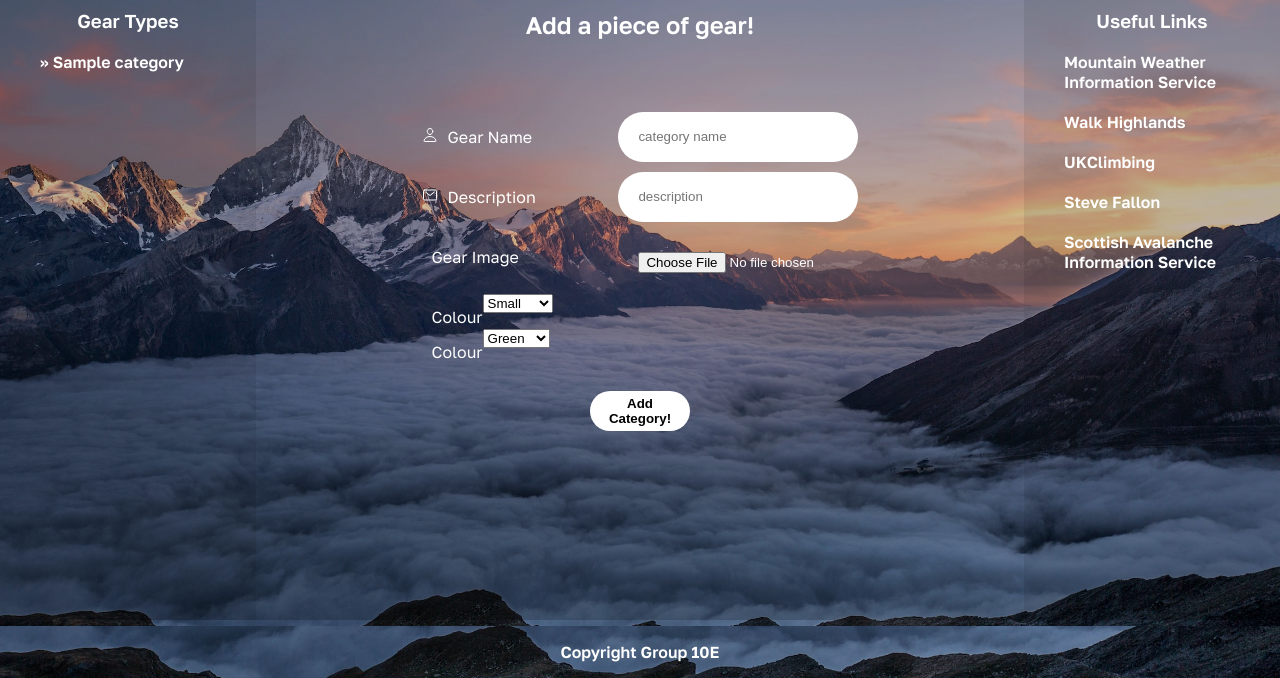
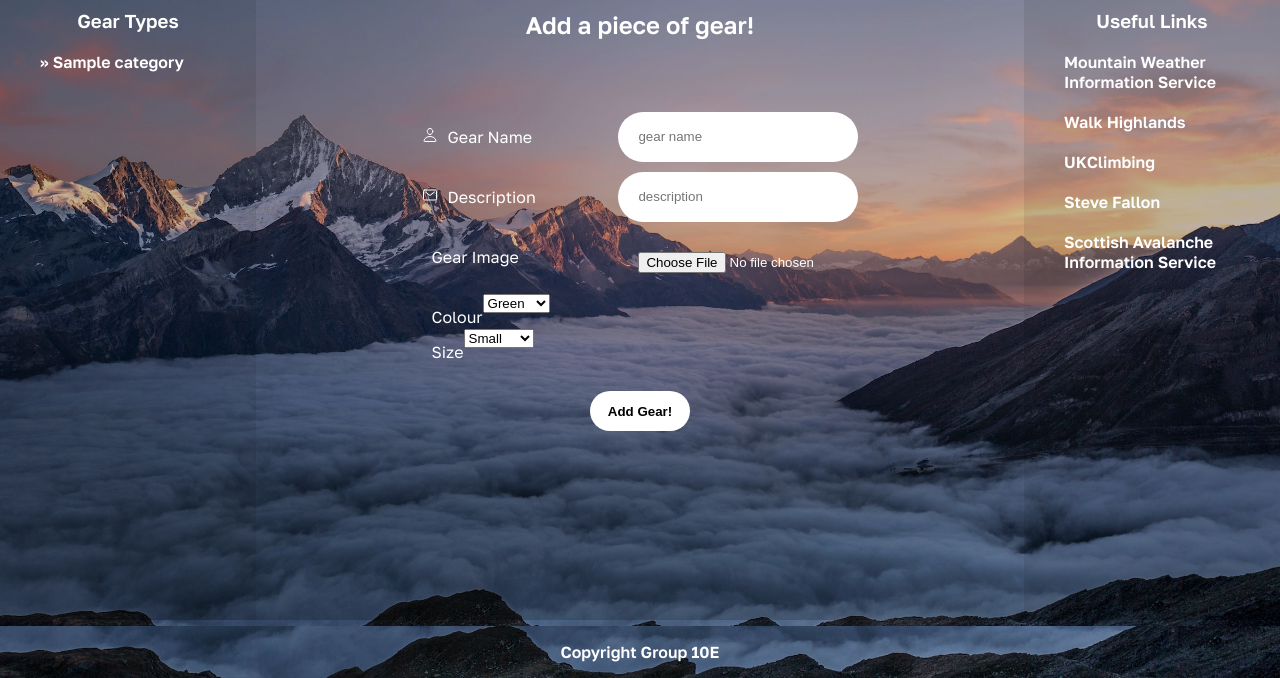
Before and after one commit to nathanlogie/wad2-groupProject, a Django app: a page that uses templates/gearStore/add_gear.html in a window 1280 px wide. Shown: the part 122-800 px from the top of the page. Run offline with Django 3.2, Linux system fonts and the light colour scheme; a user stored in the database is signed in; tables that the repository leaves empty hold one stand-in row (values such as "Sample post").

Commit message:
Gear view working!!!!!

```diff
--- a/gearStore/forms.py
+++ b/gearStore/forms.py
@@ -45,6 +45,7 @@ class GearForm(forms.ModelForm):
     class Meta:
         model = Gear
         exclude = ('category',)
+        fields = ('name', 'description', 'picture', 'colour', 'size')
 
 
 class AdminForm(forms.ModelForm):
--- a/gearStore/views.py
+++ b/gearStore/views.py
@@ -228,7 +228,7 @@ def add_gear(request, category_name_slug):
         category = None
 
     if category is None:
-        return redirect('/gear-store/')
+        return redirect(reverse("gearStore:index"))
 
     form = GearForm()
 
--- a/templates/gearStore/add_gear.html
+++ b/templates/gearStore/add_gear.html
@@ -1,6 +1,7 @@
 {% extends 'gearStore/base.html' %}
 {% load staticfiles %}
-
+<!DOCTYPE html>
+<html lang='en'>
 {% block title_block %}
     Add a piece of gear
 {% endblock %}
@@ -9,8 +10,8 @@
     <h1 id="page-header">Add a piece of gear!</h1>
     <div class="form-container">
         <div class="form-value">
-            <form enctype="multipart/form-data" id='category_form' method="post"
-                  action="{% url "gearStore:add-gear" category_name_slug %}">
+            <form enctype="multipart/form-data" id='gear_form' method="post"
+                  action="{% url "gearStore:add-gear" category.slug %}">
                 {% csrf_token %}
                 {% for hidden in form.hidden_fields %}
                     {{ hidden }}
@@ -18,7 +19,7 @@
                 <div class="input-box">
                     <ion-icon name="person-outline"></ion-icon>
                     <Label for="">Gear Name</Label>
-                    <input type="text" name="name" placeholder="category name" required>
+                    <input type="text" name="name" placeholder="gear name" required>
                 </div>
                 <div class="input-box">
                     <ion-icon name="mail-outline"></ion-icon>
@@ -27,28 +28,31 @@
                 </div>
                 <div class="input-box">
                     <Label for="">Gear Image</Label>
-                    <input type="file" name="picture" accept="image/*" required>
+                    <input type="file" name="picture" accept="image/*">
                 </div>
+
                 <div class="input-box">
                     <Label for="">Colour</Label>
                     <select name="colour" id="colour">
-                        <option value="SMALL">Small</option>
-                        <option value="MEDIUM">Medium</option>
-                        <option value="LARGE">Large</option>
+                        <option value="green">Green</option>
+                        <option value="blue">Blue</option>
+                        <option value="red">Red</option>
+                        <option value="orange">Orange</option>
+                        <option value="black">Black</option>
                     </select>
                 </div>
+
                 <div class="input-box">
-                    <Label for="">Colour</Label>
-                    <select name="colour" id="colour">
-                        <option value="GREEN">Green</option>
-                        <option value="BLUE">Blue</option>
-                        <option value="RED">Red</option>
-                        <option value="ORANGE">Orange</option>
-                        <option value="BLACK">Black</option>
+                    <Label for="">Size</Label>
+                    <select name="size" id="size">
+                        <option value="small">Small</option>
+                        <option value="medium">Medium</option>
+                        <option value="large">Large</option>
                     </select>
                 </div>
+
                 <div class="submit-button">
-                    <button>Add Category!</button>
+                    <button>Add Gear!</button>
                 </div>
             </form>
         </div>
```
Also changed, not shown: media/category_images/Picture6.png (added).
